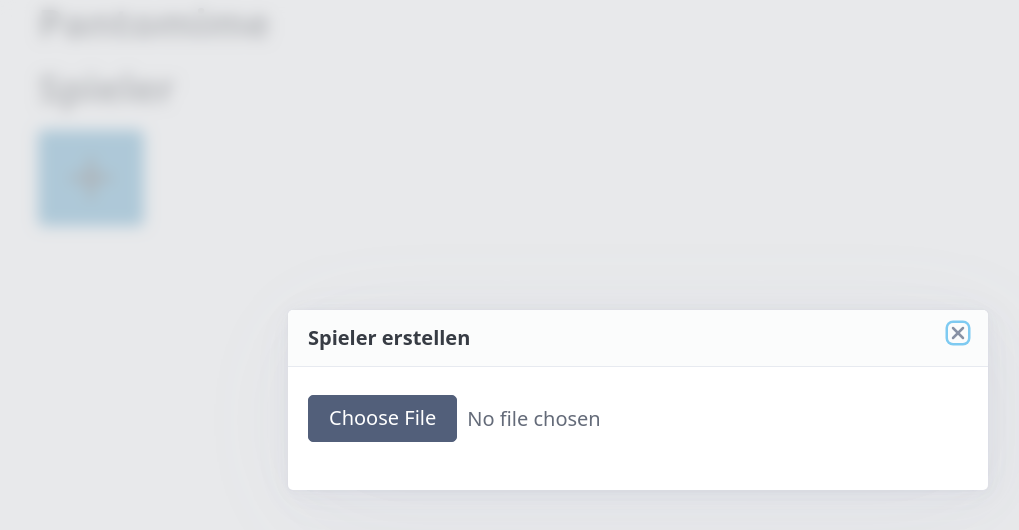
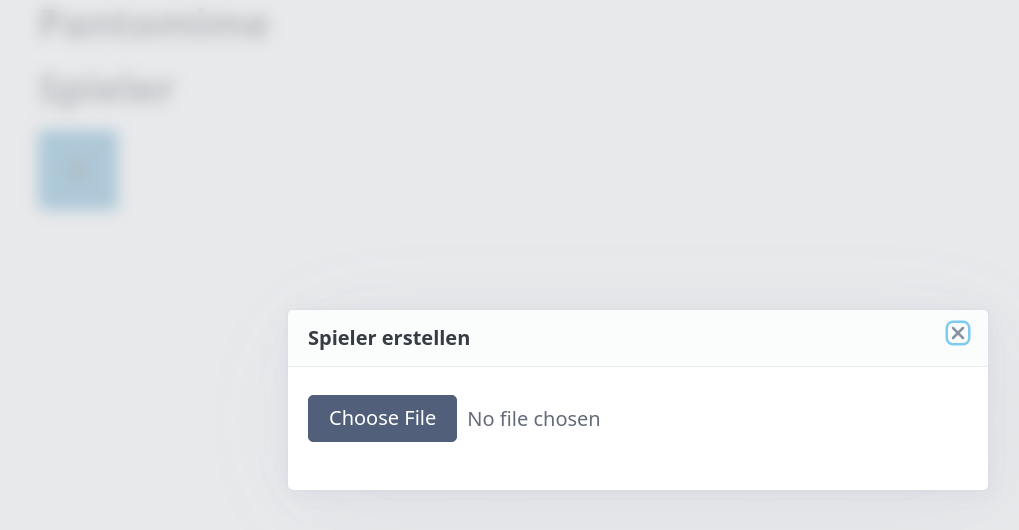
Before and after one commit to drusin/pantomime, a Vue app: page /profiles in a window 1280 px wide. Both pictures are taken after a click on the button 93 px from the left and 178 px from the top of the page. Shown: the top 530 px of the page, without its empty margins (2-1021 px from the left). Built offline with nearby package versions, Linux system fonts and the light colour scheme.

Commit message:
Displaying profiles works

```diff
--- a/src/assets/main.scss
+++ b/src/assets/main.scss
@@ -1 +1,11 @@
-@use "@picocss/pico/scss"
+@use "@picocss/pico/scss";
+
+.small-element {
+  width: 4rem;
+  height: 4rem;
+}
+
+.medium-element {
+  width: 10rem;
+  height: 10rem;
+}
--- /dev/null
+++ b/src/components/AvatarComponent.vue
@@ -0,0 +1,20 @@
+<script setup lang="ts">
+import type { Profile } from '@/types';
+
+defineProps<{
+  profile: Profile
+}>();
+</script>
+<template>
+  <div class="medium-element">
+    <img :src="profile.image" />
+  </div>
+</template>
+<style scoped>
+img {
+  object-fit: contain;
+  border-radius: 50%;
+  width: 100%;
+  height: 100%;
+}
+</style>
--- a/src/components/PlusButton.vue
+++ b/src/components/PlusButton.vue
@@ -1,16 +1,14 @@
 <script setup lang="ts">
-defineProps<{
-  clickAction: any
-}>();
+defineProps(['clickAction']);
 </script>
 
 <template>
-<button :onclick="clickAction"><img src="/plus.svg" alt="Plus" /></button>
+<button class="small-element" :onclick="clickAction"><img src="/plus.svg" alt="Plus" /></button>
 </template>
 
 <style scoped>
 img {
-  width: 64px;
-  height: 64px;
+  width: 100%;
+  height: 100%;
 }
 </style>
--- /dev/null
+++ b/src/types.ts
@@ -0,0 +1,9 @@
+export type Profile = {
+  id: number,
+  image: string,
+}
+
+export type Image = {
+  subject: string,
+  image: string
+}
--- a/src/views/ProfileView.vue
+++ b/src/views/ProfileView.vue
@@ -1,16 +1,29 @@
 <script setup lang="ts">
 import PlusButton from "@/components/PlusButton.vue";
 import NewProfile from "@/components/NewProfile.vue";
-import { useTemplateRef } from "vue";
+import { ref, useTemplateRef, type Ref } from "vue";
+import { useProfileStore } from "@/stores/profiles";
+import type { Profile } from "@/types";
+import { l } from "vue-router/dist/index-DJQJwTR2.js";
+import AvatarComponent from "@/components/AvatarComponent.vue";
 
 const newProfile = useTemplateRef('new-profile');
 const openProfilePopup = () => newProfile.value?.openDialog();
+const profileStore = useProfileStore();
+
+const profiles: Ref<Array<Profile>> = ref([]);
+loadProfiles();
+
+async function loadProfiles() {
+  profiles.value = await profileStore.getAllProfiles();
+}
 
 </script>
 <template>
   <h1>Spieler</h1>
   <div class="container">
     <PlusButton :clickAction="openProfilePopup"></PlusButton>
-    <NewProfile ref="new-profile"></NewProfile>
+    <AvatarComponent v-for="profile in profiles" v-bind:key="profile.id" :profile="profile"></AvatarComponent>
+    <NewProfile ref="new-profile" @profileCreated="loadProfiles"></NewProfile>
   </div>
 </template>
```
Also changed, not shown: src/stores/indexedDbHandler.ts (+2 -10 lines).
